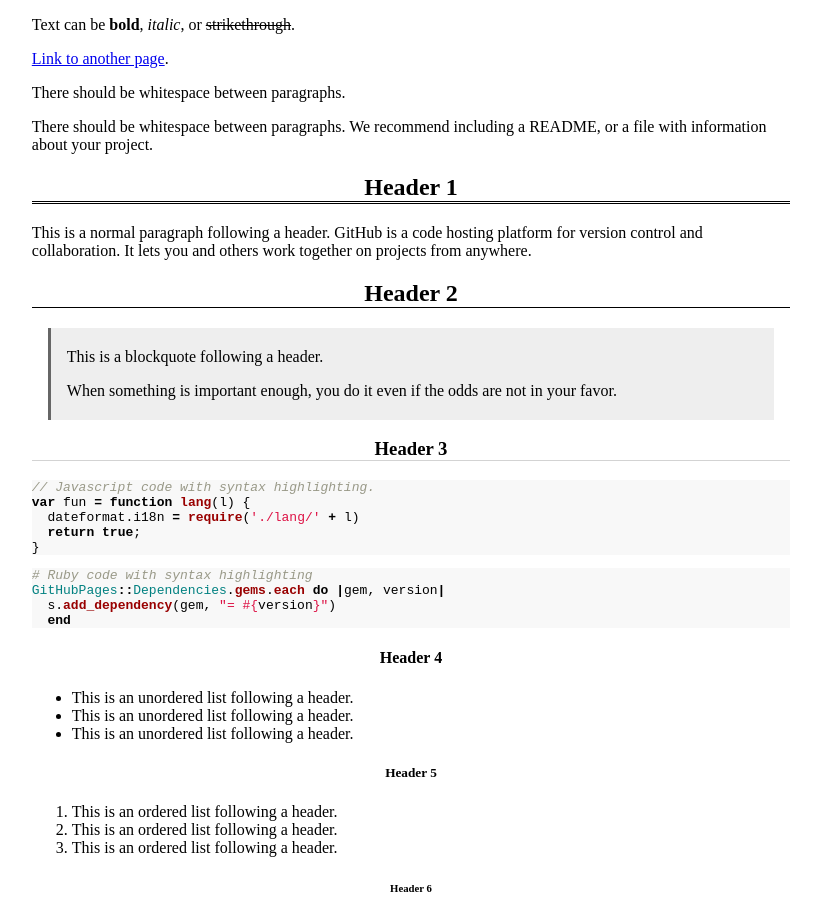
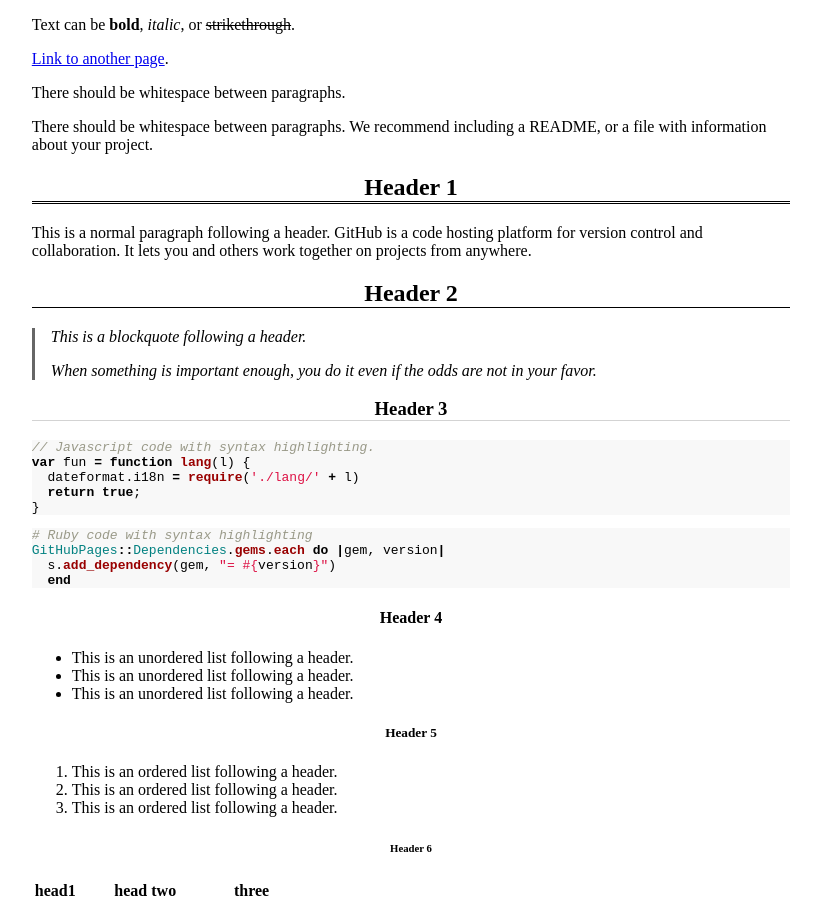
Before and after one commit to swashdev/untitled-pages-theme, a Jekyll site: the page built from index.md, in a window 1280 px wide. Shown: the top 904 px of the page, without its empty margins (229-1050 px from the left). Built offline with Jekyll 4.4.1, drawn with Linux system fonts in a browser that asks for light colours.

Commit message:
redo the styling for the blockquote.
I didn't like how distracting the blockquote was before, since it would
interfere with the flow of reading, especially if there would be a lot
of blockquotes in an article.  The margins were also bugging me.

```diff
--- a/assets/css/style.css
+++ b/assets/css/style.css
@@ -109,10 +109,9 @@ img.float-right
 /* styling for a blockquote */
 blockquote
 {
-	background-color: #eee;
-	width: auto;
-	padding: 0.25em 1em;
-	margin: 1em 1em;
+	font-style: italic;
+	padding: 0 1em;
+	margin: 1em 0;
 	border-style: none none none solid;
 	border-color: #666;
 }
```
